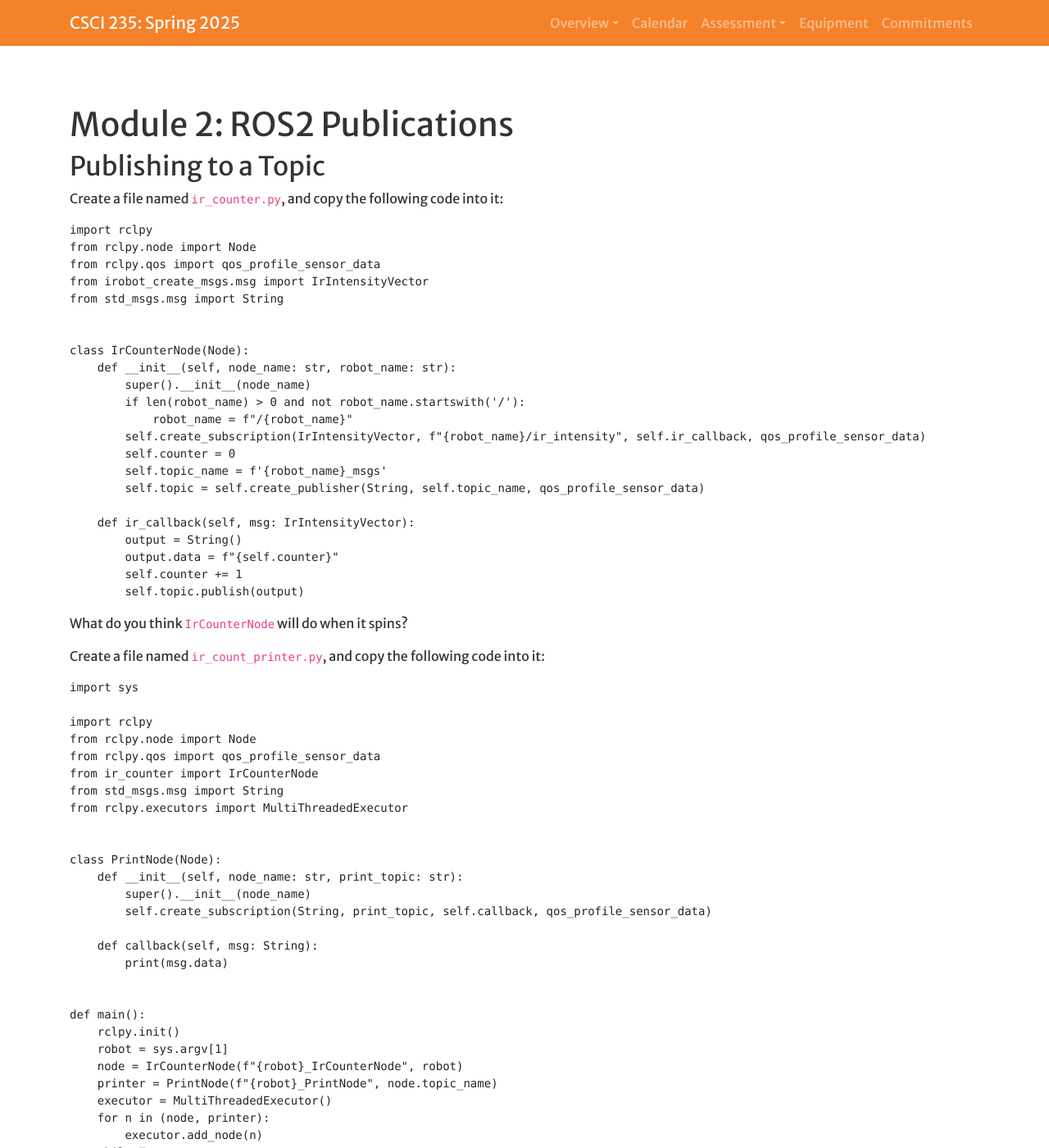
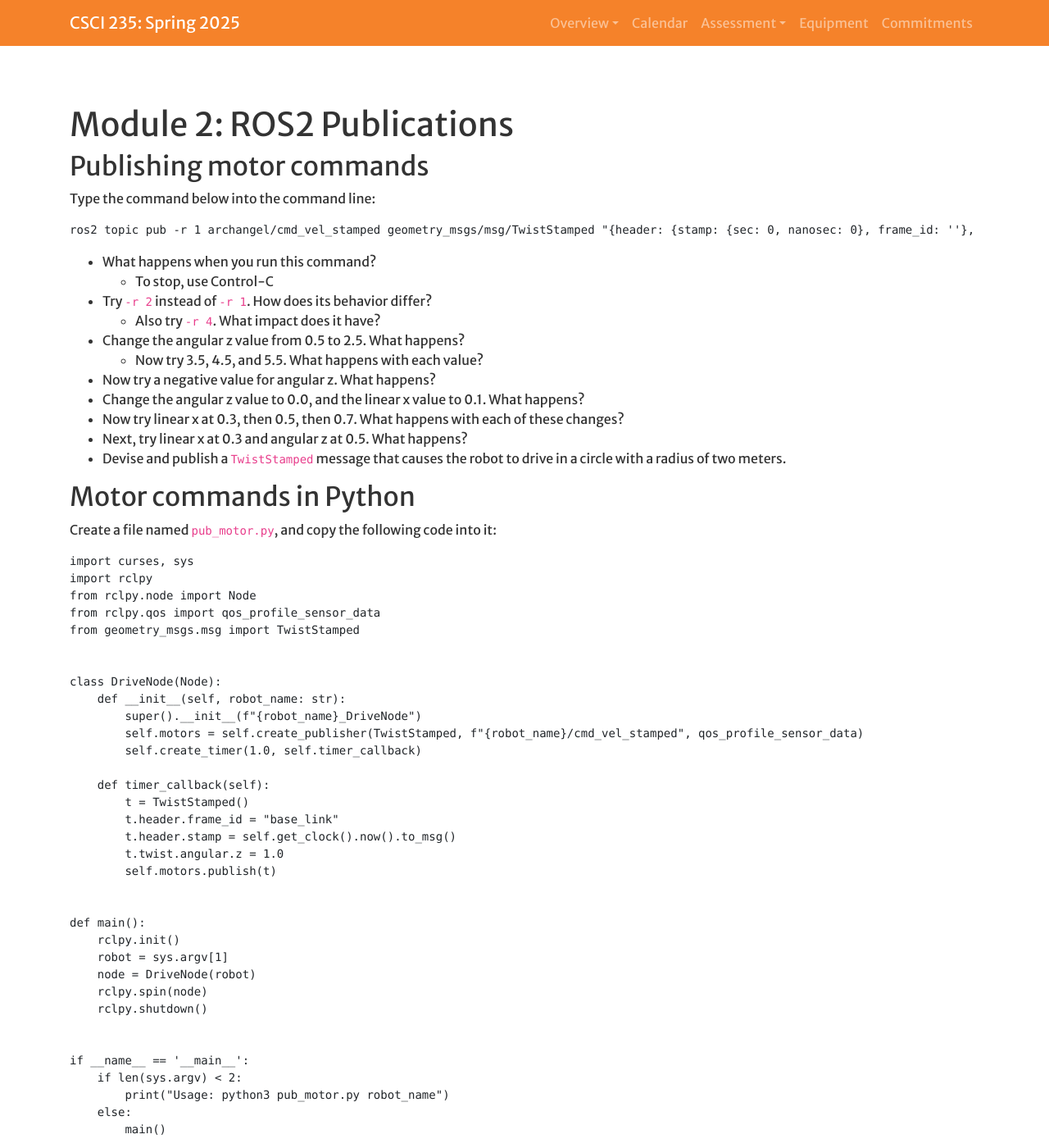
Before and after one commit to Hendrix-CS/csci235, a Jekyll site: the page built from modules/publications.md, in a window 1280 px wide and 1400 px high. Shown: the whole window at 82% size. Built offline with Jekyll 4.4.1, drawn with Linux system fonts in a browser that asks for light colours; a script that is not in the unit is left out; our own code applies the rules of GitHub Pages for plain Markdown files; some of the changed text lies outside the part shown.

Commit message:
Moved first publishing exercise to earlier module

````diff
--- a/modules/publications.md
+++ b/modules/publications.md
@@ -4,99 +4,6 @@ type: Module
 num: 2
 worktitle: ROS2 Publications
 ---
-
-## Publishing to a Topic
-<!-- Exploration: Publishing Topics -->
-Create a file named `ir_counter.py`, and copy the following code into it:
-```
-import rclpy
-from rclpy.node import Node
-from rclpy.qos import qos_profile_sensor_data
-from irobot_create_msgs.msg import IrIntensityVector
-from std_msgs.msg import String
-
-
-class IrCounterNode(Node):
-    def __init__(self, node_name: str, robot_name: str):
-        super().__init__(node_name)
-        if len(robot_name) > 0 and not robot_name.startswith('/'):
-            robot_name = f"/{robot_name}"
-        self.create_subscription(IrIntensityVector, f"{robot_name}/ir_intensity", self.ir_callback, qos_profile_sensor_data)
-        self.counter = 0
-        self.topic_name = f'{robot_name}_msgs'
-        self.topic = self.create_publisher(String, self.topic_name, qos_profile_sensor_data)
-
-    def ir_callback(self, msg: IrIntensityVector):
-        output = String()
-        output.data = f"{self.counter}"
-        self.counter += 1
-        self.topic.publish(output)
-```
-
-<!-- Concept Invention: Publishing Topics -->
-What do you think `IrCounterNode` will do when it spins?
-
-Create a file named `ir_count_printer.py`, and copy the following code into it:
-```
-import sys
-
-import rclpy
-from rclpy.node import Node
-from rclpy.qos import qos_profile_sensor_data
-from ir_counter import IrCounterNode
-from std_msgs.msg import String
-from rclpy.executors import MultiThreadedExecutor
-
-
-class PrintNode(Node):
-    def __init__(self, node_name: str, print_topic: str):
-        super().__init__(node_name)
-        self.create_subscription(String, print_topic, self.callback, qos_profile_sensor_data)
-
-    def callback(self, msg: String):
-        print(msg.data)
-
-
-def main():
-    rclpy.init()
-    robot = sys.argv[1]
-    node = IrCounterNode(f"{robot}_IrCounterNode", robot)
-    printer = PrintNode(f"{robot}_PrintNode", node.topic_name)
-    executor = MultiThreadedExecutor()
-    for n in (node, printer):
-        executor.add_node(n)
-    while True:
-        try:
-            executor.spin_once()
-        except:
-            break
-    executor.shutdown()
-    for n in (node, printer):
-        n.destroy_node()
-
-
-if __name__ == '__main__':
-    if len(sys.argv) < 2:
-        print("Usage: python3 ir_count_printer.py robot_name")
-    else:
-        main()
-```
-
-<!-- Concept Invention: Publishing to a topic -->
-Run the `ir_count_printer.py` program. While it is running, open a second
-shell and type `ros2 topic list`. Then answer the following questions:
-* What did the program do when it ran?
-  * Was it consistent with what you expected `IrCounterNode` to do?
-* What impact did running this program have on the output of `ros2 topic list`?
-* What have you learned about ROS2 topics from this exercise?
-
-<!-- Application: Separating modules from sensor_viewer.py -->
-Using these two programs and `sensor_viewer.py` as resources, recreate
-`sensor_viewer.py` as two nodes: a publisher (in `sensor_messenger.py`) and a
-subscriber (in `sensor_printer.py`). Rather than directly printing the
-IR and battery messages straight to the console, it should instead create a
-string containing that message and publish it. Printing will be handled by
-the subscriber.
 
 ## Publishing motor commands
 
````
